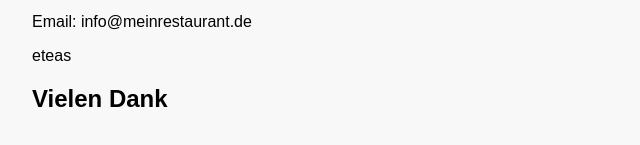
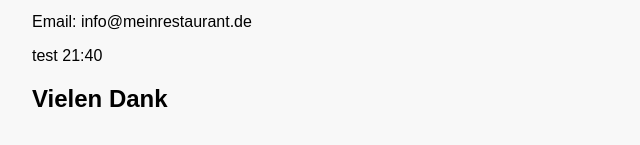
Before and after one commit to Jalal-Sarokhan/restaurant, a plain HTML site: page index.html in a window 1280 px wide. Shown: the part 1190-1335 px from the top of the page, 0-640 px from the left. Drawn offline with Linux system fonts and the light colour scheme.

Commit message:
Update section content in index.html

```diff
--- a/index.html
+++ b/index.html
@@ -31,7 +31,7 @@
             <p>Email: info@meinrestaurant.de</p>
         </section>
         <section>
-            <p>eteas</p>
+            <p>test 21:40</p>
         </section>
         <section>
             <h2>Vielen Dank</h2>
```
